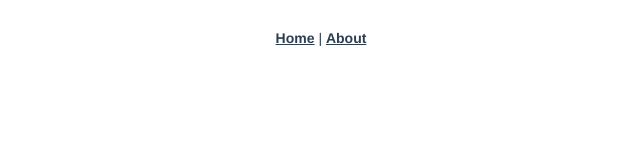
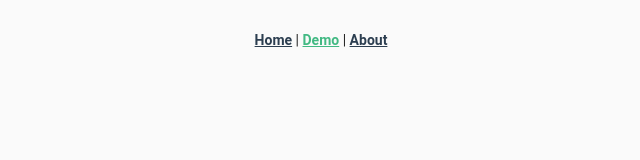
Before and after one commit to jplu/ADEL-frontend, a Vue app: page /#/demo in a window 1280 px wide. Shown: the top 160 px of the page, without its empty margins (319-959 px from the left). Built offline with nearby package versions, Linux system fonts and the light colour scheme; a small style sheet from the web is missing.

Commit message:
Add Demo route for testing ADEL

```diff
--- a/src/App.vue
+++ b/src/App.vue
@@ -1,22 +1,33 @@
 <template>
-  <div id="app">
+  <v-app>
     <div id="nav">
       <router-link to="/">Home</router-link> |
+      <router-link to="/demo">Demo</router-link> |
       <router-link to="/about">About</router-link>
     </div>
     <router-view/>
-  </div>
+  </v-app>
 </template>
 
+<script>
+import HelloWorld from './components/HelloWorld'
+
+export default {
+  name: 'App',
+  components: {
+    HelloWorld
+  },
+  data () {
+    return {
+      //
+    }
+  }
+}
+</script>
+
 <style>
-  #app {
-    font-family: 'Avenir', Helvetica, Arial, sans-serif;
-    -webkit-font-smoothing: antialiased;
-    -moz-osx-font-smoothing: grayscale;
+  #nav {
     text-align: center;
-    color: #2c3e50;
-  }
-  #nav {
     padding: 30px;
   }
 
--- /dev/null
+++ b/src/components/ADEL.vue
@@ -0,0 +1,13 @@
+<template>
+
+</template>
+
+<script>
+  export default {
+    name: "ADEL"
+  }
+</script>
+
+<style scoped>
+
+</style>
--- a/src/router.js
+++ b/src/router.js
@@ -18,6 +18,14 @@ export default new Router({
       // this generates a separate chunk (about.[hash].js) for this route
       // which is lazy-loaded when the route is visited.
       component: () => import(/* webpackChunkName: "about" */ './views/About.vue')
+    },
+    {
+      path: '/demo',
+      name: 'demo',
+      // route level code-splitting
+      // this generates a separate chunk (about.[hash].js) for this route
+      // which is lazy-loaded when the route is visited.
+      component: () => import(/* webpackChunkName: "about" */ './views/Demo.vue')
     }
   ]
 })
--- /dev/null
+++ b/src/views/Demo.vue
@@ -0,0 +1,13 @@
+<template>
+  <ADEL />
+</template>
+
+<script>
+  import ADEL from '../components/ADEL'
+
+  export default {
+    components: {
+      ADEL
+    }
+  }
+</script>
```
